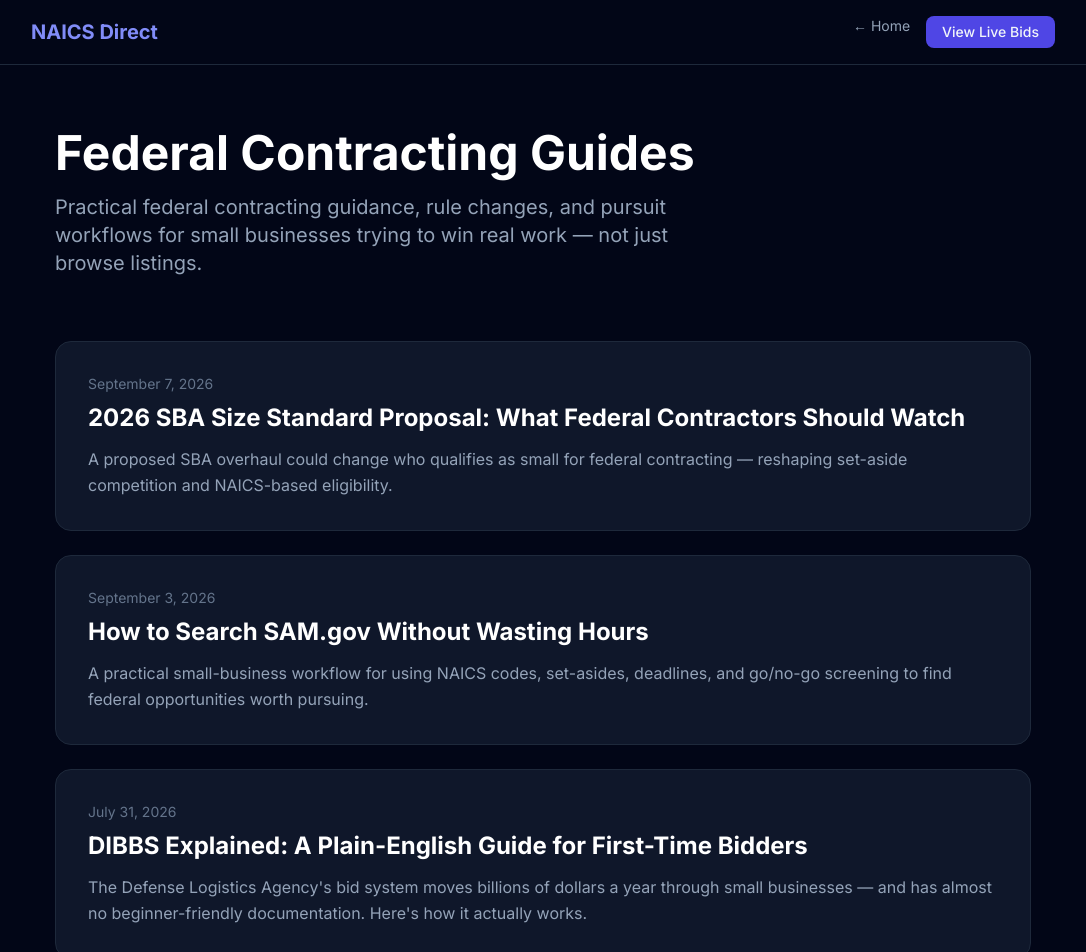
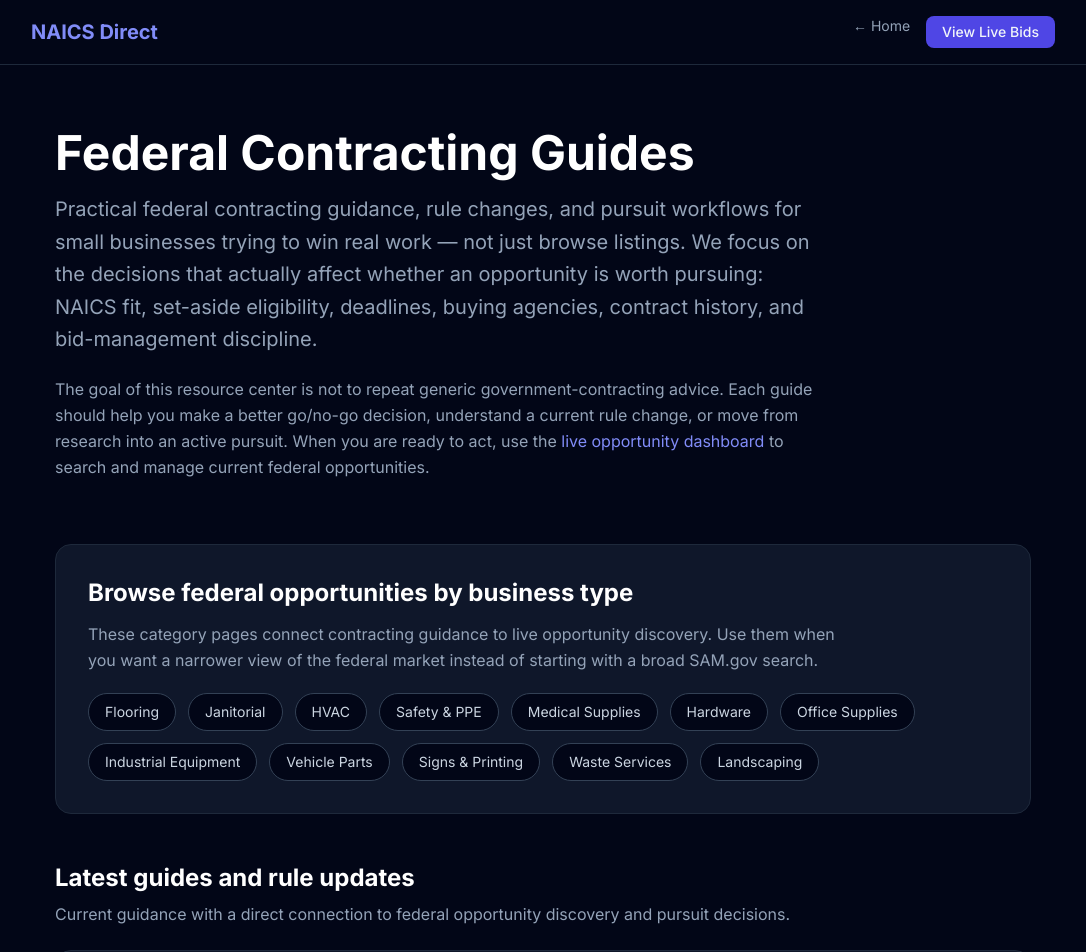
Before and after one commit to runjohnray2-lgtm/naicsdirect, a Next.js app: page /blog in a window 1280 px wide. Shown: the top 952 px of the page, without its empty margins (97-1183 px from the left). Built offline with nearby package versions, Linux system fonts and the light colour scheme.

Commit message:
Strengthen blog hub and internal linking for SEO discovery

```diff
--- a/app/blog/page.tsx
+++ b/app/blog/page.tsx
@@ -5,7 +5,7 @@ import { BLOG_POSTS } from "@/lib/blog-posts"
 export const metadata: Metadata = {
   title: "Federal Contracting Guides | NAICS Direct Blog",
   description:
-    "Plain-English guides to SAM.gov, DIBBS, federal contracting rules, and small-business bidding — written for contractors actually pursuing federal work.",
+    "Plain-English federal contracting guides, rule updates, SAM.gov search workflows, and niche-specific resources for small businesses pursuing government work.",
   alternates: {
     canonical: "https://naicsdirect.com/blog",
   },
@@ -26,6 +26,21 @@ const FEATURED_GUIDES = [
   },
 ]
 
+const NICHE_GUIDES = [
+  ["/flooring", "Flooring"],
+  ["/janitorial", "Janitorial"],
+  ["/hvac", "HVAC"],
+  ["/safety", "Safety & PPE"],
+  ["/medical", "Medical Supplies"],
+  ["/hardware", "Hardware"],
+  ["/office-supplies", "Office Supplies"],
+  ["/industrial-equipment", "Industrial Equipment"],
+  ["/vehicle-parts", "Vehicle Parts"],
+  ["/signs-printing", "Signs & Printing"],
+  ["/waste-services", "Waste Services"],
+  ["/landscaping", "Landscaping"],
+]
+
 export default function BlogIndexPage() {
   const posts = [...BLOG_POSTS].sort(
     (a, b) => new Date(b.publishedDate).getTime() - new Date(a.publishedDate).getTime()
@@ -37,6 +52,8 @@ export default function BlogIndexPage() {
     "@type": "Blog",
     name: "NAICS Direct Blog",
     url: "https://naicsdirect.com/blog",
+    description:
+      "Federal contracting guidance, rule changes, SAM.gov search workflows, and category-specific resources for small businesses pursuing government work.",
     blogPost: allPosts.map((p) => ({
       "@type": "BlogPosting",
       headline: p.title,
@@ -75,12 +92,41 @@ export default function BlogIndexPage() {
           <h1 className="text-4xl sm:text-5xl font-bold text-white mb-4">
             Federal Contracting Guides
           </h1>
-          <p className="text-xl text-slate-400 max-w-2xl">
-            Practical federal contracting guidance, rule changes, and pursuit workflows for small businesses trying to win real work — not just browse listings.
+          <p className="text-xl text-slate-400 max-w-3xl leading-relaxed">
+            Practical federal contracting guidance, rule changes, and pursuit workflows for small businesses trying to win real work — not just browse listings. We focus on the decisions that actually affect whether an opportunity is worth pursuing: NAICS fit, set-aside eligibility, deadlines, buying agencies, contract history, and bid-management discipline.
+          </p>
+          <p className="text-slate-400 max-w-3xl leading-relaxed mt-5">
+            The goal of this resource center is not to repeat generic government-contracting advice. Each guide should help you make a better go/no-go decision, understand a current rule change, or move from research into an active pursuit. When you are ready to act, use the <Link href="/dashboard" className="text-indigo-400 hover:text-indigo-300">live opportunity dashboard</Link> to search and manage current federal opportunities.
           </p>
         </section>
 
+        <section className="max-w-5xl mx-auto px-6 pb-12">
+          <div className="bg-slate-900 border border-slate-800 rounded-2xl p-6 sm:p-8">
+            <h2 className="text-2xl font-bold text-white mb-3">Browse federal opportunities by business type</h2>
+            <p className="text-slate-400 leading-relaxed mb-5 max-w-3xl">
+              These category pages connect contracting guidance to live opportunity discovery. Use them when you want a narrower view of the federal market instead of starting with a broad SAM.gov search.
+            </p>
+            <div className="flex flex-wrap gap-3">
+              {NICHE_GUIDES.map(([href, label]) => (
+                <Link
+                  key={href}
+                  href={href}
+                  className="rounded-full border border-slate-700 bg-slate-950 px-4 py-2 text-sm text-slate-300 hover:border-indigo-500/70 hover:text-white transition-colors"
+                >
+                  {label}
+                </Link>
+              ))}
+            </div>
+          </div>
+        </section>
+
         <section className="max-w-5xl mx-auto px-6 pb-24">
+          <div className="flex items-end justify-between gap-4 mb-6">
+            <div>
+              <h2 className="text-2xl font-bold text-white">Latest guides and rule updates</h2>
+              <p className="text-slate-400 mt-2">Current guidance with a direct connection to federal opportunity discovery and pursuit decisions.</p>
+            </div>
+          </div>
           <div className="grid gap-6">
             {allPosts.map((post) => (
               <Link
@@ -95,7 +141,7 @@ export default function BlogIndexPage() {
                     day: "numeric",
                   })}
                 </p>
-                <h2 className="text-2xl font-bold text-white mb-3">{post.title}</h2>
+                <h3 className="text-2xl font-bold text-white mb-3">{post.title}</h3>
                 <p className="text-slate-400 leading-relaxed">{post.dek}</p>
               </Link>
             ))}
```
